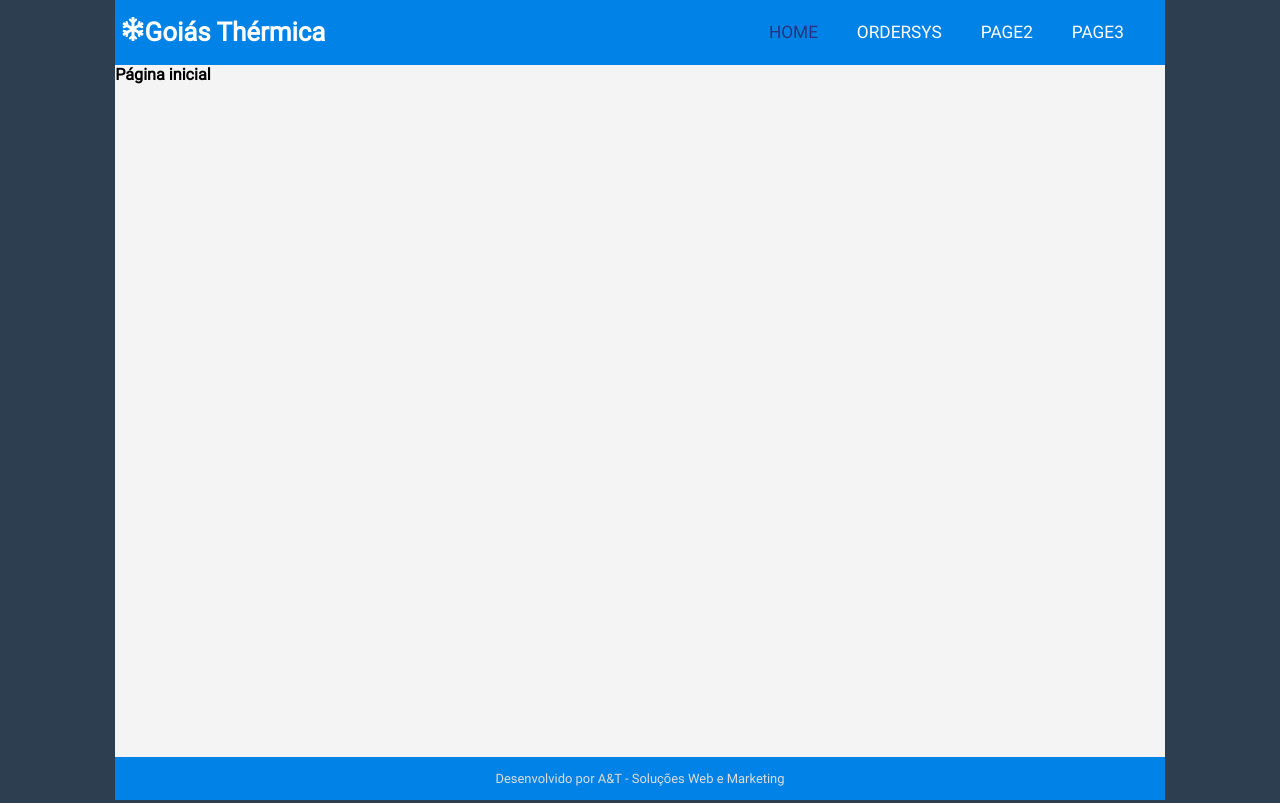
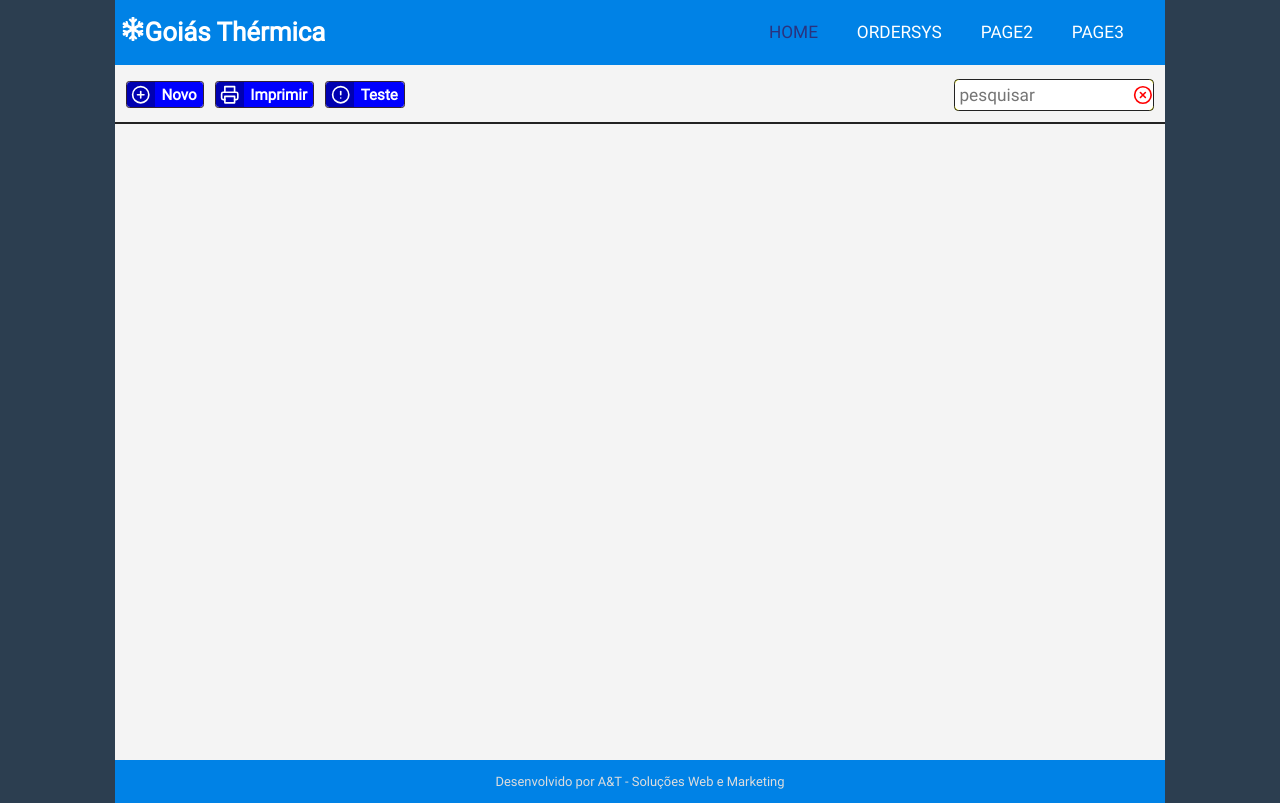
Before and after one commit to andredavid1/goiasthermica, a React (Create React App) app: page / in a window 1280 px wide. Built offline with nearby package versions, Linux system fonts and the light colour scheme.

Commit message:
feat: ActionsBar Home

```diff
--- a/src/pages/Home/index.tsx
+++ b/src/pages/Home/index.tsx
@@ -1,5 +1,58 @@
 import React from 'react';
+import {
+  FiAlertCircle,
+  FiPlusCircle,
+  FiPrinter,
+  FiXCircle,
+} from 'react-icons/fi';
 
-const Home: React.FC = () => <h2>Página inicial</h2>;
+import {
+  Container,
+  ActionsBar,
+  ButtonsContainer,
+  Button,
+  BtnIcon,
+  BtnText,
+  SearchContainer,
+  InputSearchContainer,
+  ButtonSearchContainer,
+} from './styles';
+
+const Home: React.FC = () => (
+  <Container>
+    <ActionsBar>
+      <ButtonsContainer>
+        <Button type="button">
+          <BtnIcon>
+            <FiPlusCircle />
+          </BtnIcon>
+          <BtnText>Novo</BtnText>
+        </Button>
+        <Button type="button">
+          <BtnIcon>
+            <FiPrinter />
+          </BtnIcon>
+          <BtnText>Imprimir</BtnText>
+        </Button>
+        <Button type="button">
+          <BtnIcon>
+            <FiAlertCircle />
+          </BtnIcon>
+          <BtnText>Teste</BtnText>
+        </Button>
+      </ButtonsContainer>
+      <SearchContainer>
+        <InputSearchContainer>
+          <input type="text" name="search" placeholder="pesquisar" />
+        </InputSearchContainer>
+        <ButtonSearchContainer>
+          <button type="button">
+            <FiXCircle />
+          </button>
+        </ButtonSearchContainer>
+      </SearchContainer>
+    </ActionsBar>
+  </Container>
+);
 
 export default Home;
--- /dev/null
+++ b/src/pages/Home/styles.ts
@@ -0,0 +1,142 @@
+import styled from 'styled-components';
+import { shade } from 'polished';
+
+export const Container = styled.div`
+  display: flex;
+  flex-direction: column;
+  height: 100%;
+  margin: 0 auto;
+  max-width: 97.2rem;
+  min-height: calc(100vh - 10rem);
+  width: 100%;
+`;
+
+export const ActionsBar = styled.section`
+  align-items: center;
+  border-bottom: 2px solid #222;
+  display: flex;
+  flex-direction: column;
+  padding: 1rem;
+
+  @media (min-width: 576px) {
+    flex-direction: row;
+    justify-content: space-between;
+  }
+`;
+
+export const ButtonsContainer = styled.div`
+  width: 100%;
+  height: 3rem;
+  display: flex;
+  align-items: center;
+  margin: 0 0 0.4rem 0;
+
+  @media (min-width: 576px) {
+    margin: 0;
+  }
+`;
+
+export const Button = styled.button`
+  align-items: center;
+  border: 1px solid #323;
+  border-radius: 0.3rem;
+  display: flex;
+  height: 2.5rem;
+  justify-content: center;
+  margin-right: 1rem;
+  outline: none;
+`;
+
+export const BtnIcon = styled.span`
+  align-items: center;
+  background-color: ${shade(0.3, '#00f')};
+  border-bottom-left-radius: 0.3rem;
+  border-top-left-radius: 0.3rem;
+  color: #fff;
+  display: none;
+  font-size: 1.8rem;
+  height: 100%;
+  padding: 0 0.4rem;
+
+  @media (min-width: 576px) {
+    display: flex;
+  }
+`;
+
+export const BtnText = styled.span`
+  align-items: center;
+  background-color: #00f;
+  border-bottom-right-radius: 0.3rem;
+  border-top-right-radius: 0.3rem;
+  color: #fff;
+  display: flex;
+  font-size: 1.4rem;
+  font-weight: 600;
+  height: 100%;
+  padding: 0 0.6rem;
+`;
+
+export const SearchContainer = styled.div`
+  display: flex;
+  align-items: center;
+  background-color: yellow;
+  width: 100%;
+  height: 3rem;
+  margin: 0.4rem 0 0 0;
+  border: 1px solid #222;
+  border-radius: 0.4rem;
+
+  @media (min-width: 576px) {
+    margin: 0;
+    max-width: 200px;
+  }
+`;
+
+export const InputSearchContainer = styled.div`
+  width: 90%;
+  background-color: #fff;
+  height: 100%;
+  border-top-left-radius: 0.4rem;
+  border-bottom-left-radius: 0.4rem;
+
+  input {
+    border: none;
+    outline: none;
+    background: none;
+    color: #222;
+    border-top-left-radius: 0.4rem;
+    border-bottom-left-radius: 0.4rem;
+    width: 100%;
+    height: 100%;
+    padding: 0 0.4rem;
+    font-size: 1.6rem;
+  }
+`;
+
+export const ButtonSearchContainer = styled.div`
+  background-color: #fff;
+  border-top-right-radius: 0.4rem;
+  border-bottom-right-radius: 0.4rem;
+  height: 100%;
+  width: 10%;
+
+  > button {
+    border: none;
+    background: none;
+    color: #f00;
+    outline: none;
+    width: 100%;
+    height: 100%;
+    display: flex;
+    align-items: center;
+    justify-content: center;
+
+    > svg {
+      font-size: 20px;
+
+      @media (min-width: 576px) {
+        font-size: 30px;
+      }
+    }
+  }
+`;
```
